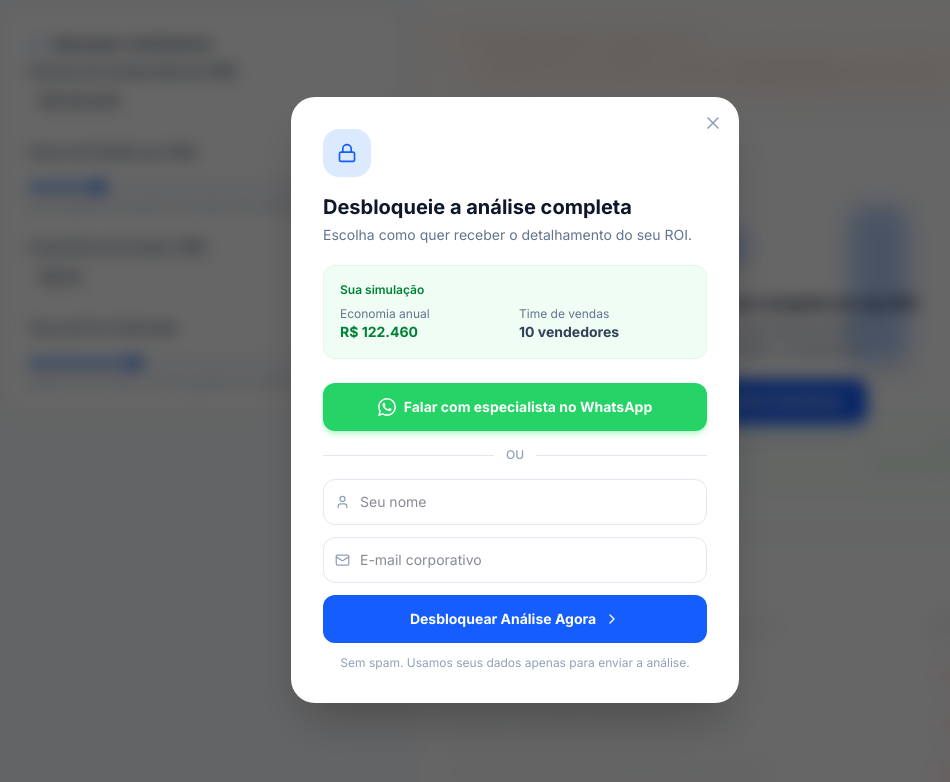
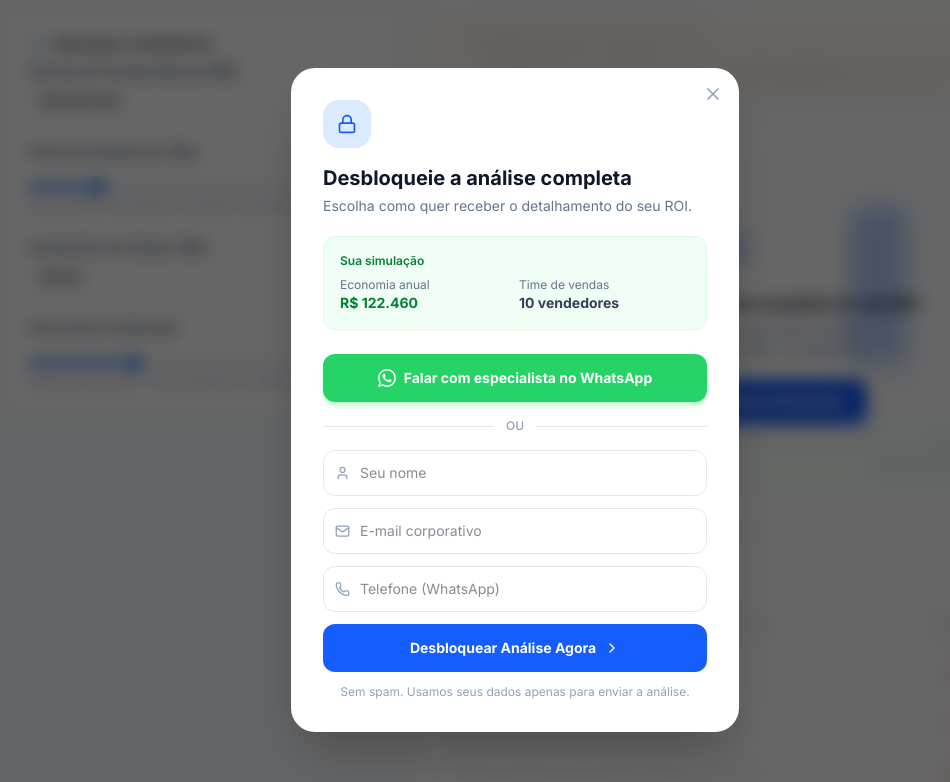
Before and after one commit to bezerraalbuquerque-sketch/calculadora-roi, a Next.js app: page / in a window 1280 px wide. Both pictures are taken after a click on the button "Desbloquear Análise Detalhada". Shown: the part 825-1607 px from the top of the page, without its empty margins (125-1075 px from the left). Built offline with nearby package versions, Linux system fonts and the light colour scheme.

Commit message:
Update: número WhatsApp real + campo telefone no formulário

```diff
--- a/app/components/ROICalculator.tsx
+++ b/app/components/ROICalculator.tsx
@@ -22,6 +22,7 @@ import {
   CheckCircle,
   X,
   Mail,
+  Phone,
   User,
   Zap,
   Shield,
@@ -47,7 +48,7 @@ interface Inputs {
 
 // ─── Constants ────────────────────────────────────────────────────────────────
 
-const WA_NUMBER = "5511999999999"; // ← Substituir pelo número real
+const WA_NUMBER = "551152540869";
 
 // ─── Helpers ──────────────────────────────────────────────────────────────────
 
@@ -219,7 +220,7 @@ function LeadModal({
   calc: { annualSavings: number; errorCost: number; inefficiencyCost: number };
   inputs: Inputs;
 }) {
-  const [lead, setLead] = useState({ name: "", email: "" });
+  const [lead, setLead] = useState({ name: "", email: "", phone: "" });
   const [submitted, setSubmitted] = useState(false);
   const [sending, setSending] = useState(false);
 
@@ -230,6 +231,7 @@ function LeadModal({
       fields: [
         { objectTypeId: "0-1", name: "firstname", value: lead.name },
         { objectTypeId: "0-1", name: "email", value: lead.email },
+        { objectTypeId: "0-1", name: "phone", value: lead.phone },
         { objectTypeId: "0-1", name: "roi_annual_savings", value: String(Math.round(calc.annualSavings)) },
         { objectTypeId: "0-1", name: "team_size", value: String(inputs.teamSize) },
         { objectTypeId: "0-1", name: "monthly_error_cost", value: String(Math.round(calc.errorCost)) },
@@ -332,6 +334,14 @@ function LeadModal({
                   <input
                     required type="email" placeholder="E-mail corporativo" value={lead.email}
                     onChange={(e) => setLead((p) => ({ ...p, email: e.target.value }))}
+                    className="w-full pl-9 pr-4 py-3 border border-slate-200 rounded-xl text-sm outline-none focus:ring-2 focus:ring-blue-500 focus:border-transparent transition-all"
+                  />
+                </div>
+                <div className="relative">
+                  <Phone size={15} className="absolute left-3 top-1/2 -translate-y-1/2 text-slate-400" />
+                  <input
+                    required type="tel" placeholder="Telefone (WhatsApp)" value={lead.phone}
+                    onChange={(e) => setLead((p) => ({ ...p, phone: e.target.value }))}
                     className="w-full pl-9 pr-4 py-3 border border-slate-200 rounded-xl text-sm outline-none focus:ring-2 focus:ring-blue-500 focus:border-transparent transition-all"
                   />
                 </div>
```
